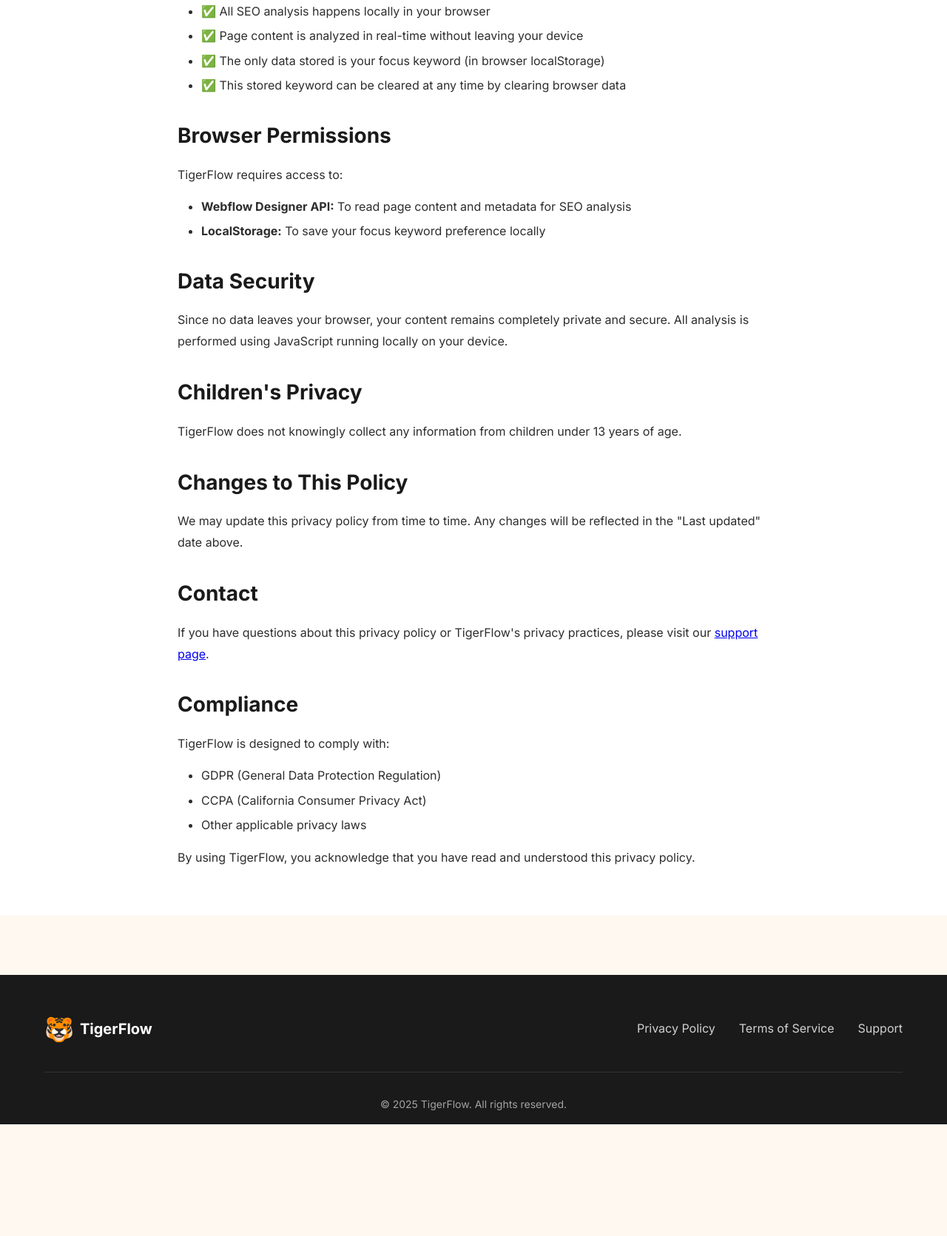
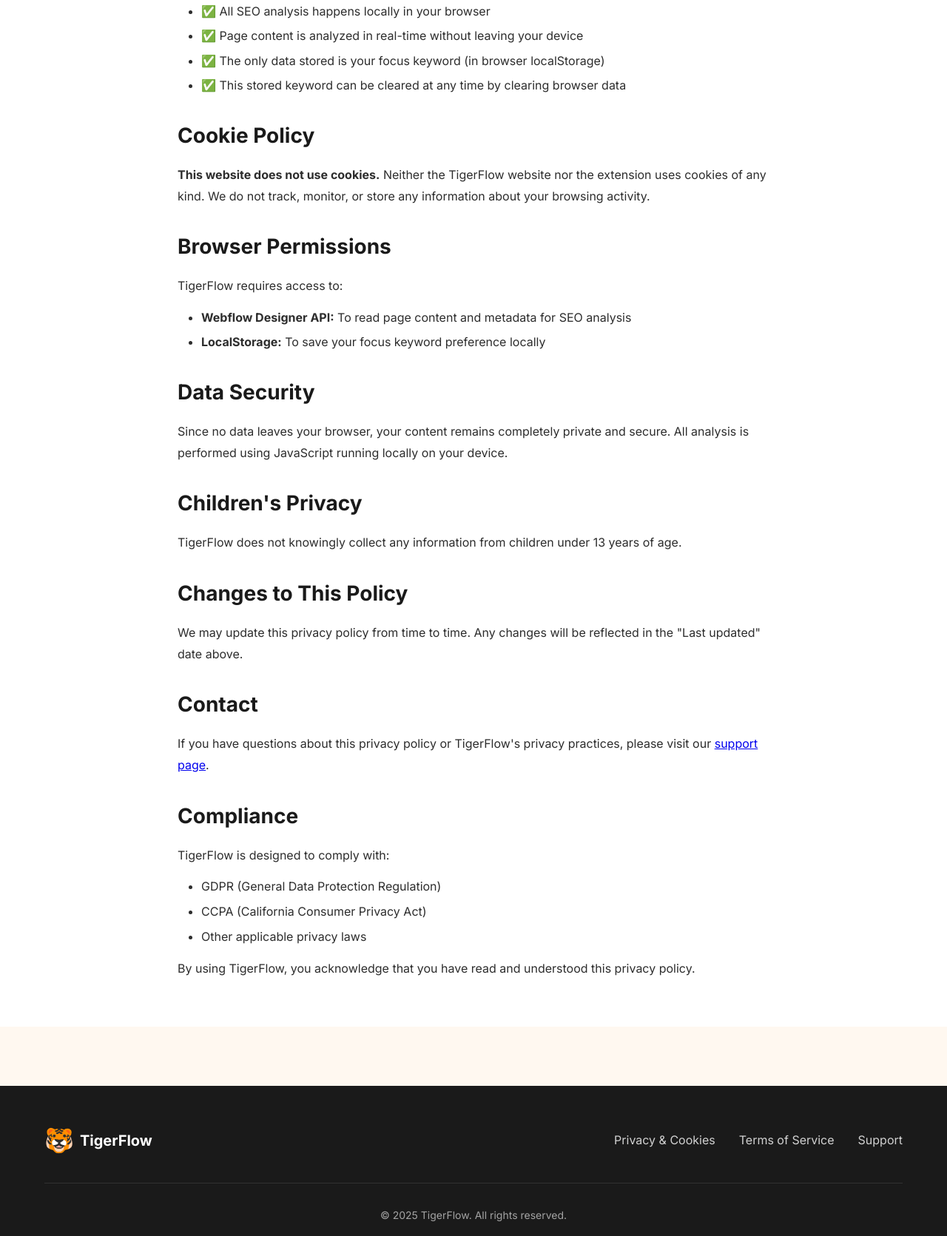
Before and after one commit to nquesnel/tigerflow-website, a plain HTML site: page privacy.html in a window 1280 px wide. Shown: the part 928-2599 px from the top of the page at 74% size. Before the commit the page ends 2448 px from the top, so only its background shows below. Drawn offline with Linux system fonts and the light colour scheme.

Commit message:
Add cookie policy to privacy page and update footer links

```diff
--- a/privacy.html
+++ b/privacy.html
@@ -63,6 +63,9 @@
                     <li>✅ This stored keyword can be cleared at any time by clearing browser data</li>
                 </ul>
 
+                <h2>Cookie Policy</h2>
+                <p><strong>This website does not use cookies.</strong> Neither the TigerFlow website nor the extension uses cookies of any kind. We do not track, monitor, or store any information about your browsing activity.</p>
+
                 <h2>Browser Permissions</h2>
                 <p>TigerFlow requires access to:</p>
                 <ul>
@@ -103,7 +106,7 @@
                     <span class="brand-name">TigerFlow</span>
                 </div>
                 <div class="footer-links">
-                    <a href="privacy.html">Privacy Policy</a>
+                    <a href="privacy.html">Privacy & Cookies</a>
                     <a href="terms.html">Terms of Service</a>
                     <a href="support.html">Support</a>
                 </div>
```
Also changed, not shown: index.html (+1 -1 lines), support.html (+1 -1 lines), terms.html (+1 -1 lines).
